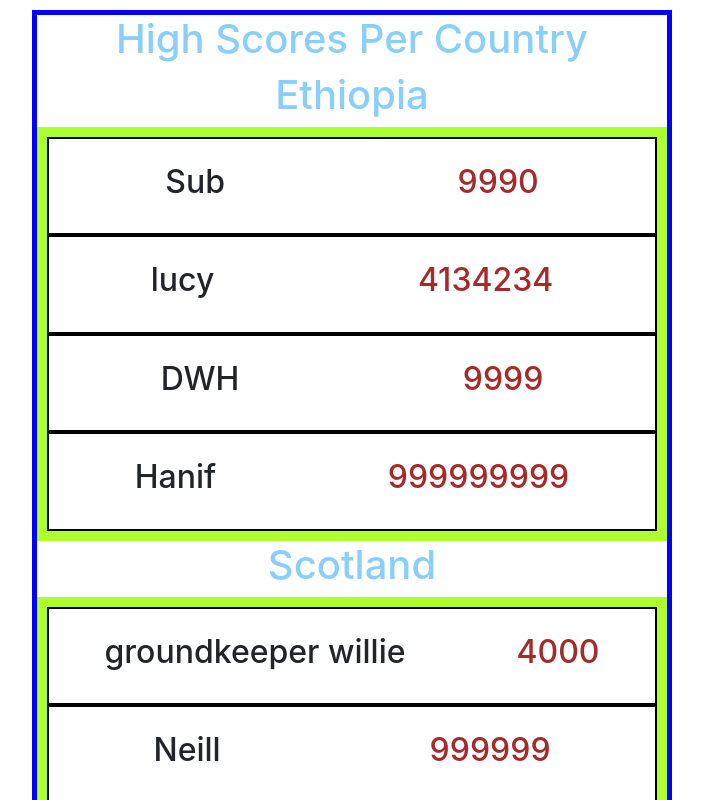
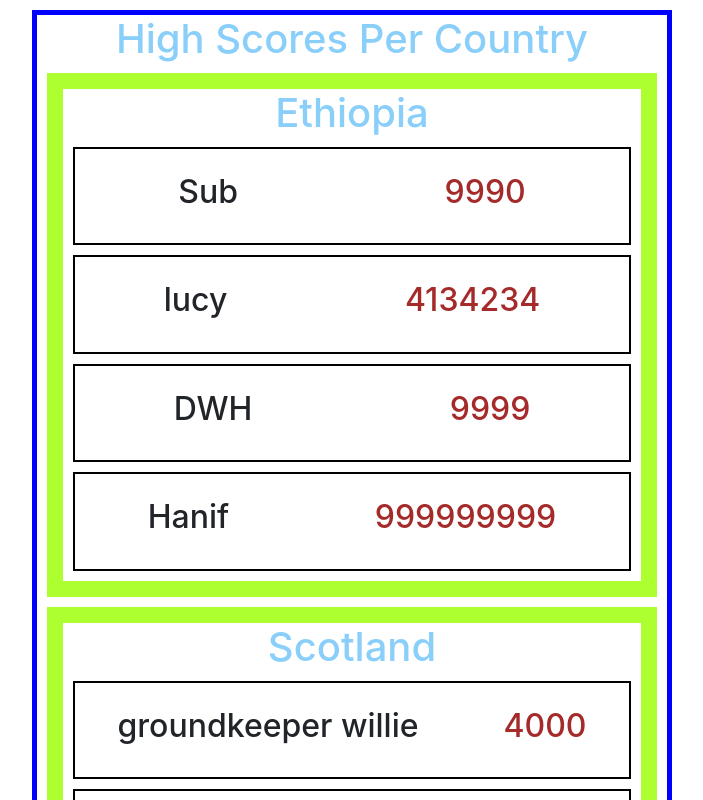
Before and after one commit to yunusfirat/cyf-high-score-tables, a React (Create React App) app: page / in a window 1280 px wide. Shown: the top 800 px of the page, without its empty margins (288-991 px from the left). Built offline with nearby package versions, Linux system fonts and the light colour scheme.

Commit message:
added some styling

```diff
--- a/src/App.css
+++ b/src/App.css
@@ -38,7 +38,8 @@ h1 {
 }
 
 .scoretable {
-  border: 10px solid #ADFF2F;
+  border: 16px solid #ADFF2F;
+  margin: 10px;
 }
 
 
--- a/src/PlayerScore.js
+++ b/src/PlayerScore.js
@@ -9,20 +9,21 @@ const PlayerScore = () => {
                 const { scores, name } =score;
                 return(
                     <div>
-                    <div>
+                    <div className="scoretable">{
+                        <div>
                         <h1> {name} </h1>
-                    </div>
-                    <div className="scoretable">{
-                        scores.map((score, index) => {
+                        <div>
+                      {  scores.map((score, index) => {
                             const { n, s } = score;
                             return (
-                                <div key={index} style={{ border: "2px solid black", display:"flex", justifyContent:"space-around" }}>
+                                <div key={index} style={{ border: "2px solid black", display:"flex", justifyContent:"space-around", margin:"10px" }}>
                                     <div className="m-4"><h2>{n}</h2></div>
                                     <div className="m-4" style={{ color:"#A52A2A" }}><h2>{s}</h2></div>
                                 </div>
                             );
-                        })
-                    //   return ( <h3 key={index}>High scores: {name}</h3>);
+                        })}
+                        </div>
+                        </div>
                     }
                 </div>
                 </div>
```
